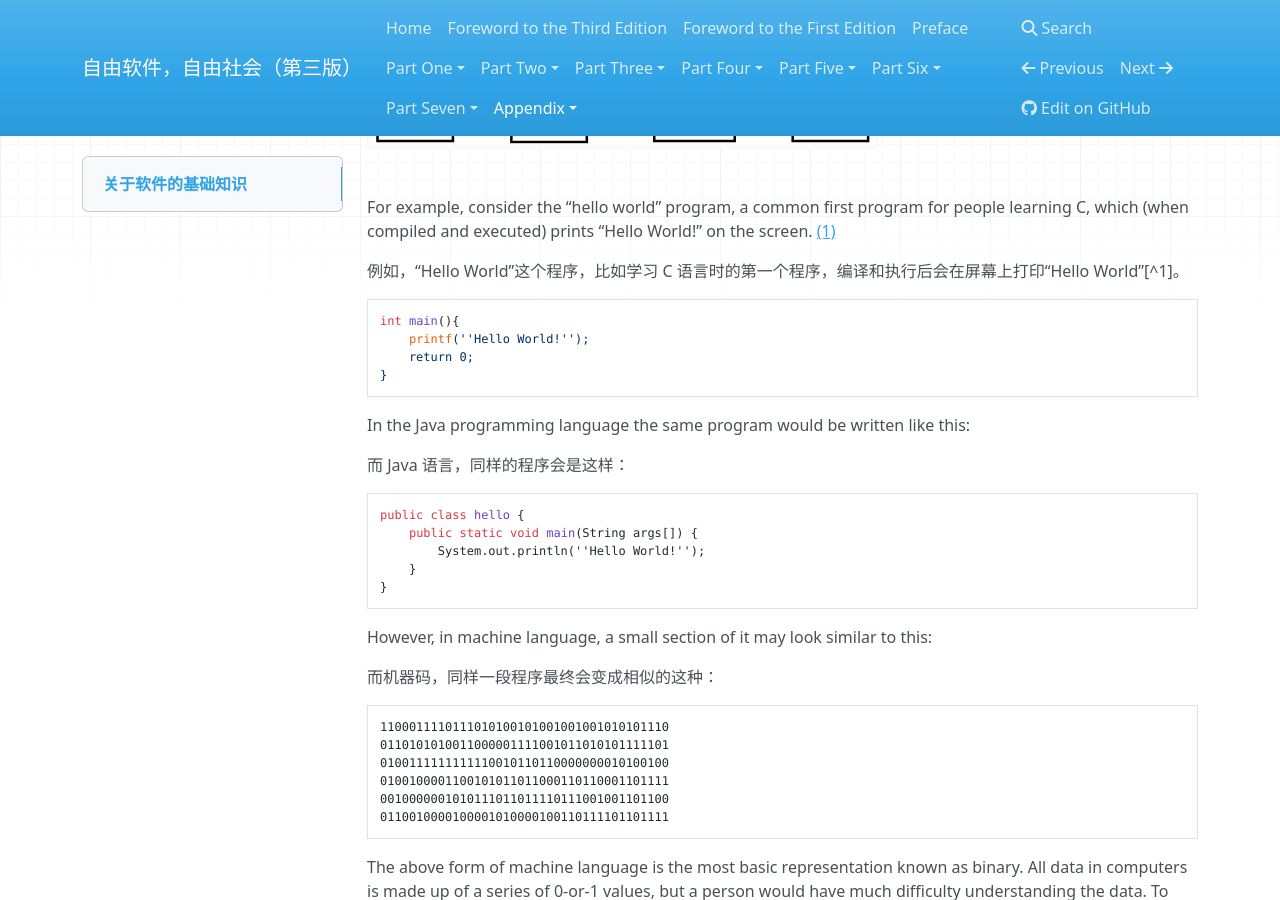
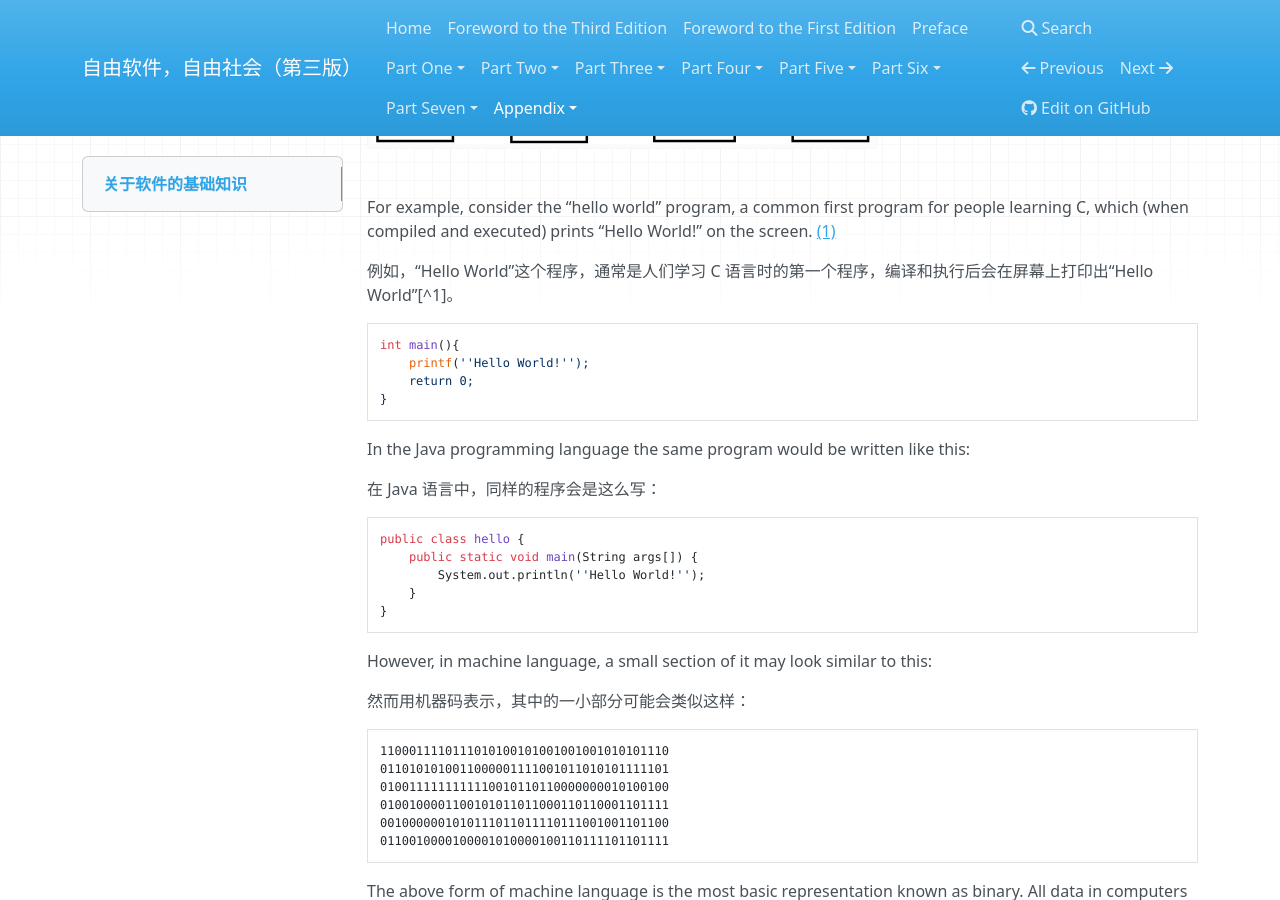
Before and after one commit to beijinglug/fsfs-zh, an MkDocs documentation site: the page built from docs/appendix-a.md, in a window 1280 px wide and 900 px high, scrolled down 455 px. Built offline with MkDocs 1.6.1, drawn with Linux system fonts in a browser that asks for light colours; nearby versions of some CDN libraries; old or Windows-style settings are respelled for this version of MkDocs.

Commit message:
Update appendix-a.md

````diff
--- a/docs/appendix-a.md
+++ b/docs/appendix-a.md
@@ -16,7 +16,7 @@ For example, consider the “hello world” program, a common first program
 for people learning C, which (when compiled and executed) prints “Hello
 World!” on the screen. [(1)](#FOOT1)
 
-例如，“Hello World”这个程序，比如学习 C 语言时的第一个程序，编译和执行后会在屏幕上打印“Hello World”[^1]。
+例如，“Hello World”这个程序，通常是人们学习 C 语言时的第一个程序，编译和执行后会在屏幕上打印出“Hello World”[^1]。
 
 ```C
 int main(){
@@ -28,7 +28,7 @@ int main(){
 In the Java programming language the same program would be written like
 this:
 
-而 Java 语言，同样的程序会是这样：
+在 Java 语言中，同样的程序会是这么写：
 
 ```Java
 public class hello {
@@ -41,7 +41,7 @@ public class hello {
 However, in machine language, a small section of it may look similar to
 this:
 
-而机器码，同样一段程序最终会变成相似的这种：
+然而用机器码表示，其中的一小部分可能会类似这样：
 
 ```
 1100011110111010100101001001001010101110
````
